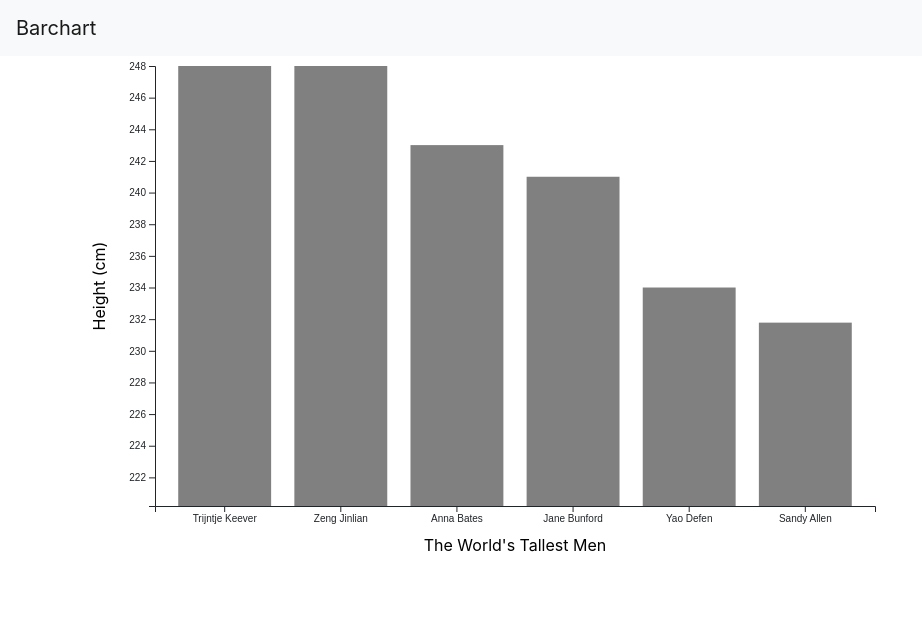
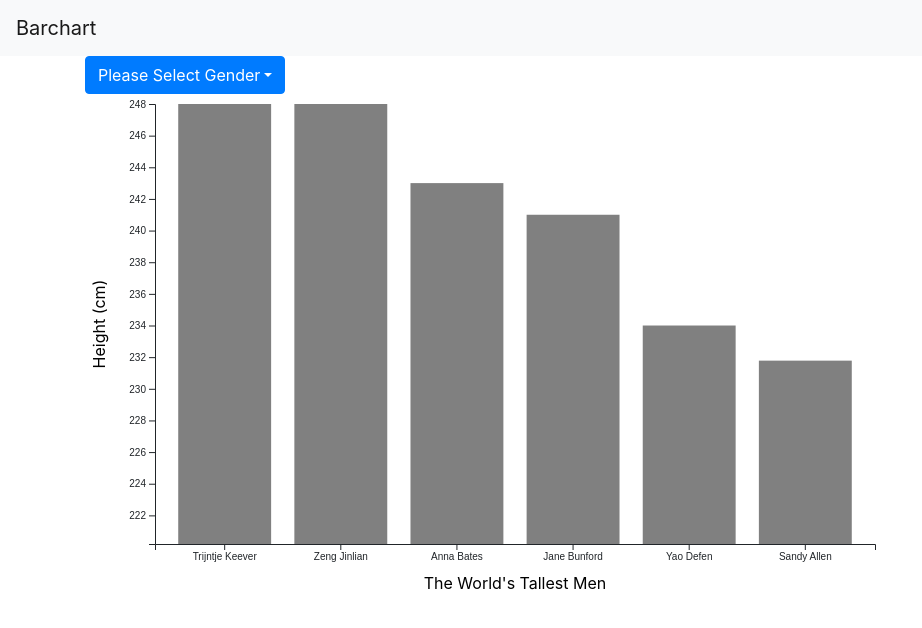
Before and after one commit to yongchengzhu/d3-react-practice, a React (Create React App) app in the folder barchart/: page / in a window 1280 px wide. Shown: the top 628 px of the page, without its empty margins (0-922 px from the left). Built offline with nearby package versions, Linux system fonts and the light colour scheme.

Commit message:
Added dropdown.

```diff
--- a/barchart/src/App.js
+++ b/barchart/src/App.js
@@ -4,7 +4,10 @@ import './App.css';
 
 import Navbar from 'react-bootstrap/Navbar';
 import Container from 'react-bootstrap/Container';
+import Row from 'react-bootstrap/Row';
+import Col from 'react-bootstrap/Col';
 import ChartWrapper from './ChartWrapper';
+import GenderDropdown from './GenderDropdown';
 
 class App extends React.Component {
   render() {
@@ -14,6 +17,14 @@ class App extends React.Component {
           <Navbar.Brand>Barchart</Navbar.Brand>
         </Navbar>
         <Container>
+          <Row>
+            <Col xs={12}>
+              <GenderDropdown />
+            </Col>
+          </Row>
+          <Row>
+            <Col xs={12}></Col>
+          </Row>
           <ChartWrapper />
         </Container>
       </div>
--- /dev/null
+++ b/barchart/src/GenderDropdown.js
@@ -0,0 +1,17 @@
+import React from 'react';
+import Dropdown from 'react-bootstrap/Dropdown';
+
+export default function GenderDropdown() {
+  return (
+    <Dropdown>
+      <Dropdown.Toggle variant="primary" id="dropdown-basic">
+        Please Select Gender
+      </Dropdown.Toggle>
+
+      <Dropdown.Menu>
+        <Dropdown.Item href="#">Men</Dropdown.Item>
+        <Dropdown.Item href="#">Women</Dropdown.Item>
+      </Dropdown.Menu>
+    </Dropdown>
+  );
+}
```
